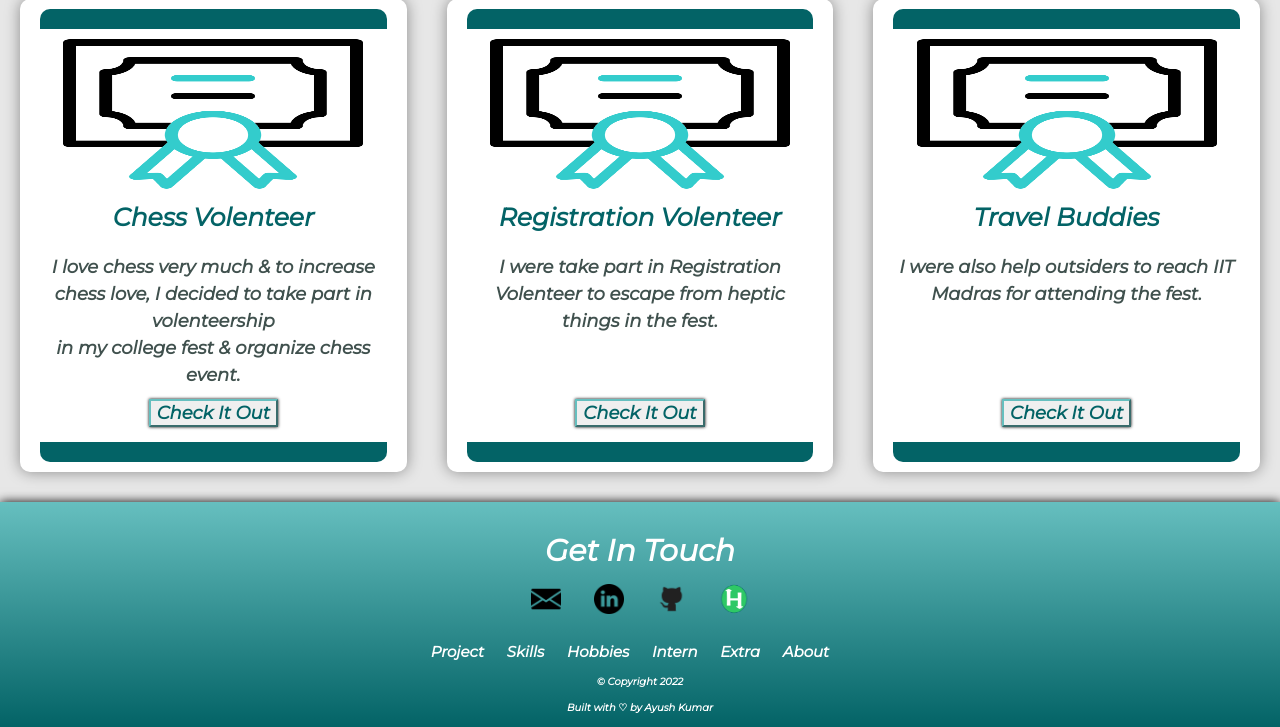
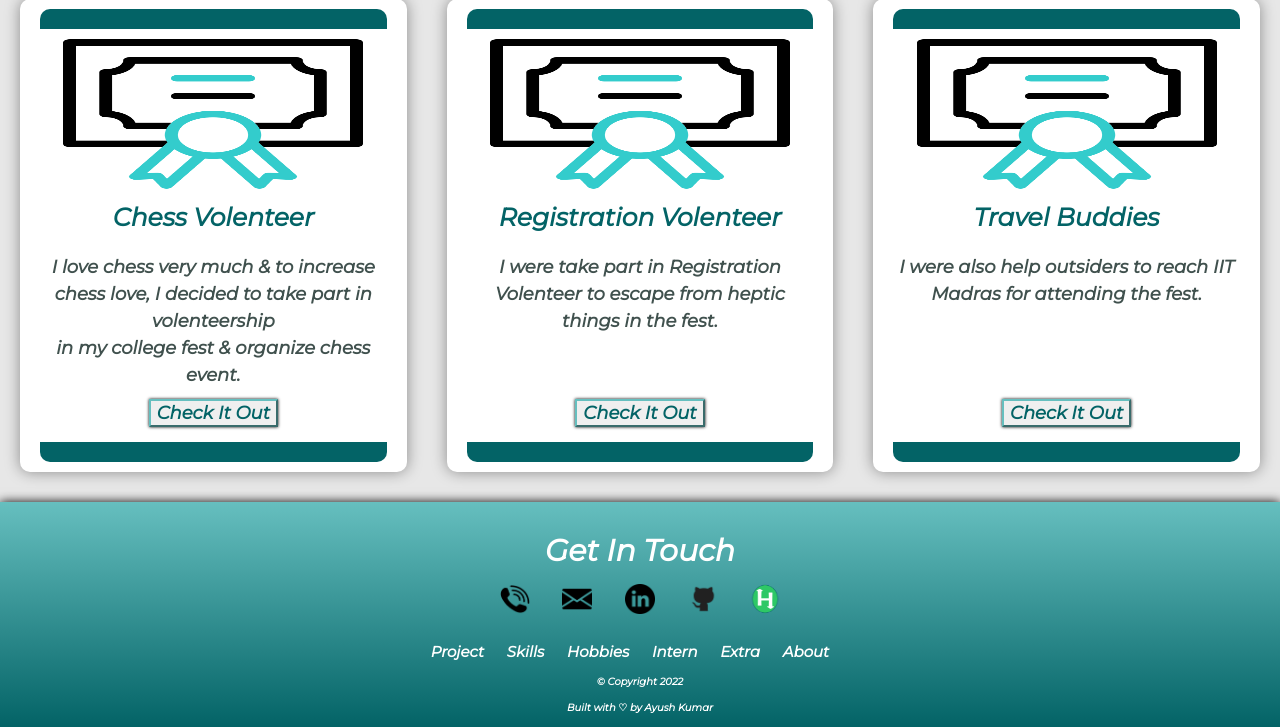
Before and after one commit to aayush138/Devfolio-website, a Django app: page / in a window 1280 px wide. Shown: the part 3645-4372 px from the top of the page. Run offline with Django 4.2, Linux system fonts and the light colour scheme.

Commit message:
portfolio v1.0

```diff
--- a/template/footer.html
+++ b/template/footer.html
@@ -2,6 +2,7 @@
 <!-- Footer-->
 <div class="footer">
     <p style="font-size: 3rem; text-align: center; color: white; margin-bottom: 0;">Get In Touch</p>
+    <a target="_blank" title="Contact me" href="tel:8010174900" ><img src="{% static 'images/call.png' %}"  alt="email" class="watermark"></a>
     <a target="_blank" title="Contact me" href="mailto:ayush13837@gmail.com" ><img src="{% static 'images/email.png' %}"  alt="email" class="watermark"></a>
     <a target="_blank" title="LinkedIn" href="https://www.linkedin.com/in/ayush838/" ><img src="{% static 'images/in.png' %}" alt="linkedin" class="watermark"></a>
     <a target="_blank" title="GitHub" href="https://github.com/aayush138"><img src="{% static 'images/git.png' %}" alt="git" class="watermark"></a>
```
Also changed, not shown: static/images/call.png (added).
